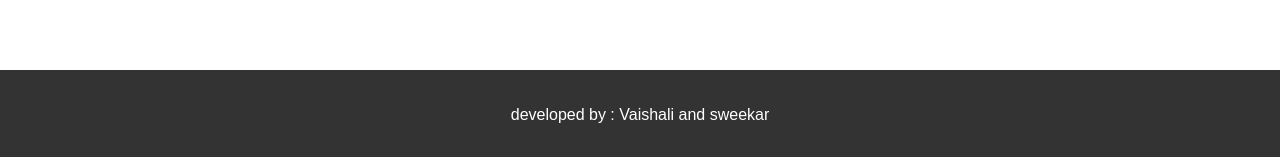
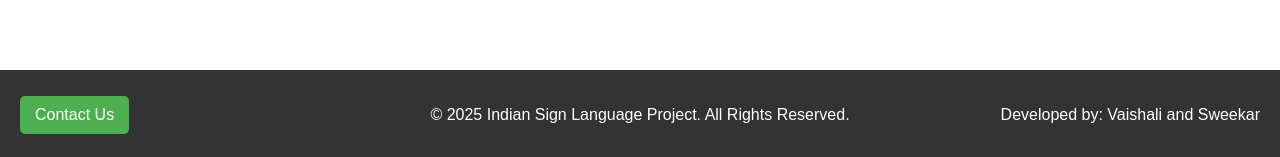
Before and after one commit to Sweekar-m/ISL-translator, a React (Create React App) app: page /contact in a window 1280 px wide. Shown: the part 640-797 px from the top of the page. Built offline with nearby package versions, Linux system fonts and the light colour scheme.

Commit message:
Update Footer.js

```diff
--- a/src/components/Footer.js
+++ b/src/components/Footer.js
@@ -1,10 +1,20 @@
 import React from 'react';
+import { useNavigate } from 'react-router-dom';
 
 const Footer = () => {
+  const navigate = useNavigate();
+
   return (
     <footer style={styles.footer}>
-      <p>developed by : Vaishali  and sweekar</p>
-      <p></p>
+      <div style={styles.leftSection}>
+        <button style={styles.button} onClick={() => navigate('/contact')}>Contact Us</button>
+      </div>
+      <div style={styles.centerSection}>
+        <p>© 2025 Indian Sign Language Project. All Rights Reserved.</p>
+      </div>
+      <div style={styles.rightSection}>
+        <p>Developed by: Vaishali and Sweekar</p>
+      </div>
     </footer>
   );
 };
@@ -16,6 +26,31 @@ const styles = {
     color: 'white',
     textAlign: 'center',
     marginTop: 'auto',
+    display: 'flex',
+    alignItems: 'center',
+    justifyContent: 'space-between',
+    flexWrap: 'wrap',
+  },
+  leftSection: {
+    flex: 1,
+    textAlign: 'left',
+  },
+  centerSection: {
+    flex: 2,
+    textAlign: 'center',
+  },
+  rightSection: {
+    flex: 1,
+    textAlign: 'right',
+  },
+  button: {
+    backgroundColor: '#4CAF50',
+    color: 'white',
+    border: 'none',
+    padding: '10px 15px',
+    borderRadius: '5px',
+    cursor: 'pointer',
+    fontSize: '1rem',
   },
 };
 
```
